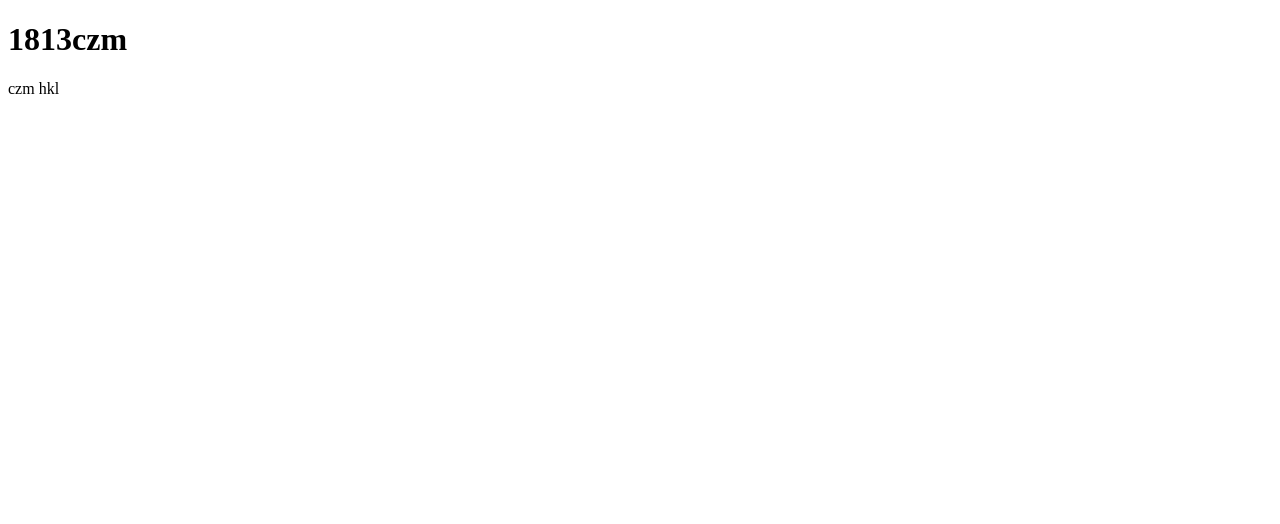
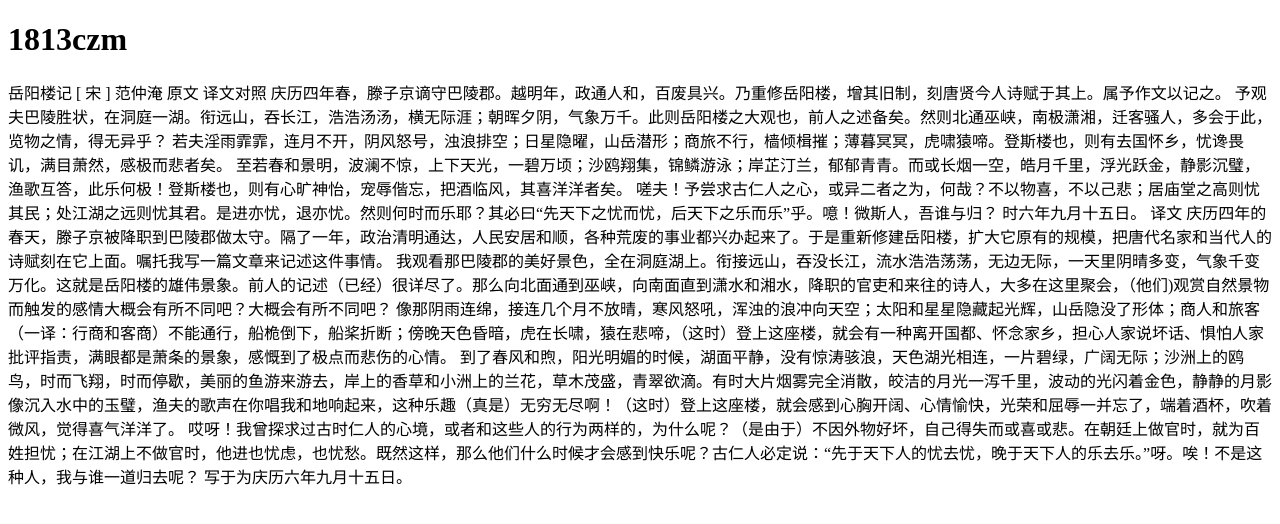
Before and after one commit to 1813wsws/1813wsws.github.io, a plain HTML site: page index.html in a window 1280 px wide. Drawn offline with Linux system fonts and the light colour scheme.

Commit message:
Add files via upload

```diff
--- a/index.html
+++ b/index.html
@@ -7,7 +7,33 @@
 <body>
 
 <h1>1813czm</h1>
-<p>czm hkl</p>
+<p>岳阳楼记
+[ 宋 ] 范仲淹
+原文 译文对照
+庆历四年春，滕子京谪守巴陵郡。越明年，政通人和，百废具兴。乃重修岳阳楼，增其旧制，刻唐贤今人诗赋于其上。属予作文以记之。
+
+予观夫巴陵胜状，在洞庭一湖。衔远山，吞长江，浩浩汤汤，横无际涯；朝晖夕阴，气象万千。此则岳阳楼之大观也，前人之述备矣。然则北通巫峡，南极潇湘，迁客骚人，多会于此，览物之情，得无异乎？
+
+若夫淫雨霏霏，连月不开，阴风怒号，浊浪排空；日星隐曜，山岳潜形；商旅不行，樯倾楫摧；薄暮冥冥，虎啸猿啼。登斯楼也，则有去国怀乡，忧谗畏讥，满目萧然，感极而悲者矣。
+
+至若春和景明，波澜不惊，上下天光，一碧万顷；沙鸥翔集，锦鳞游泳；岸芷汀兰，郁郁青青。而或长烟一空，皓月千里，浮光跃金，静影沉璧，渔歌互答，此乐何极！登斯楼也，则有心旷神怡，宠辱偕忘，把酒临风，其喜洋洋者矣。
+
+嗟夫！予尝求古仁人之心，或异二者之为，何哉？不以物喜，不以己悲；居庙堂之高则忧其民；处江湖之远则忧其君。是进亦忧，退亦忧。然则何时而乐耶？其必曰“先天下之忧而忧，后天下之乐而乐”乎。噫！微斯人，吾谁与归？
+
+时六年九月十五日。
+
+译文
+庆历四年的春天，滕子京被降职到巴陵郡做太守。隔了一年，政治清明通达，人民安居和顺，各种荒废的事业都兴办起来了。于是重新修建岳阳楼，扩大它原有的规模，把唐代名家和当代人的诗赋刻在它上面。嘱托我写一篇文章来记述这件事情。
+
+我观看那巴陵郡的美好景色，全在洞庭湖上。衔接远山，吞没长江，流水浩浩荡荡，无边无际，一天里阴晴多变，气象千变万化。这就是岳阳楼的雄伟景象。前人的记述（已经）很详尽了。那么向北面通到巫峡，向南面直到潇水和湘水，降职的官吏和来往的诗人，大多在这里聚会，（他们)观赏自然景物而触发的感情大概会有所不同吧？大概会有所不同吧？
+
+像那阴雨连绵，接连几个月不放晴，寒风怒吼，浑浊的浪冲向天空；太阳和星星隐藏起光辉，山岳隐没了形体；商人和旅客（一译：行商和客商）不能通行，船桅倒下，船桨折断；傍晚天色昏暗，虎在长啸，猿在悲啼，（这时）登上这座楼，就会有一种离开国都、怀念家乡，担心人家说坏话、惧怕人家批评指责，满眼都是萧条的景象，感慨到了极点而悲伤的心情。
+
+到了春风和煦，阳光明媚的时候，湖面平静，没有惊涛骇浪，天色湖光相连，一片碧绿，广阔无际；沙洲上的鸥鸟，时而飞翔，时而停歇，美丽的鱼游来游去，岸上的香草和小洲上的兰花，草木茂盛，青翠欲滴。有时大片烟雾完全消散，皎洁的月光一泻千里，波动的光闪着金色，静静的月影像沉入水中的玉璧，渔夫的歌声在你唱我和地响起来，这种乐趣（真是）无穷无尽啊！（这时）登上这座楼，就会感到心胸开阔、心情愉快，光荣和屈辱一并忘了，端着酒杯，吹着微风，觉得喜气洋洋了。
+
+哎呀！我曾探求过古时仁人的心境，或者和这些人的行为两样的，为什么呢？（是由于）不因外物好坏，自己得失而或喜或悲。在朝廷上做官时，就为百姓担忧；在江湖上不做官时，他进也忧虑，也忧愁。既然这样，那么他们什么时候才会感到快乐呢？古仁人必定说：“先于天下人的忧去忧，晚于天下人的乐去乐。”呀。唉！不是这种人，我与谁一道归去呢？
+
+写于为庆历六年九月十五日。</p>
 
 </body>
 </html>
```
